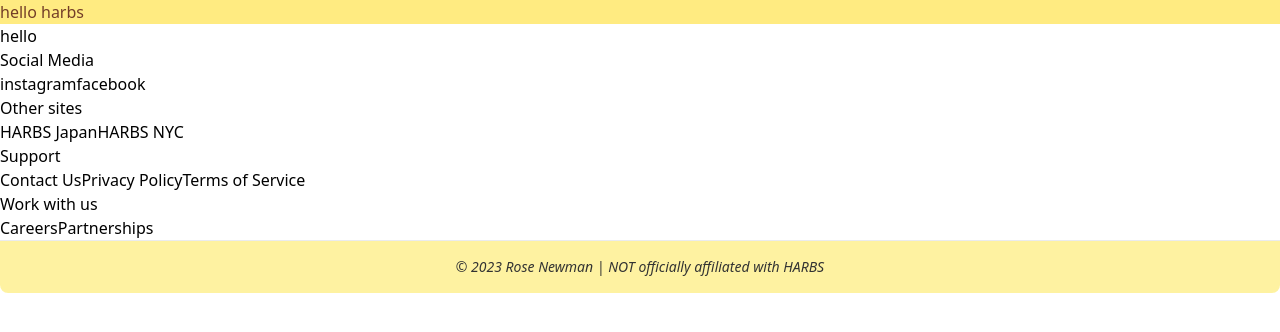
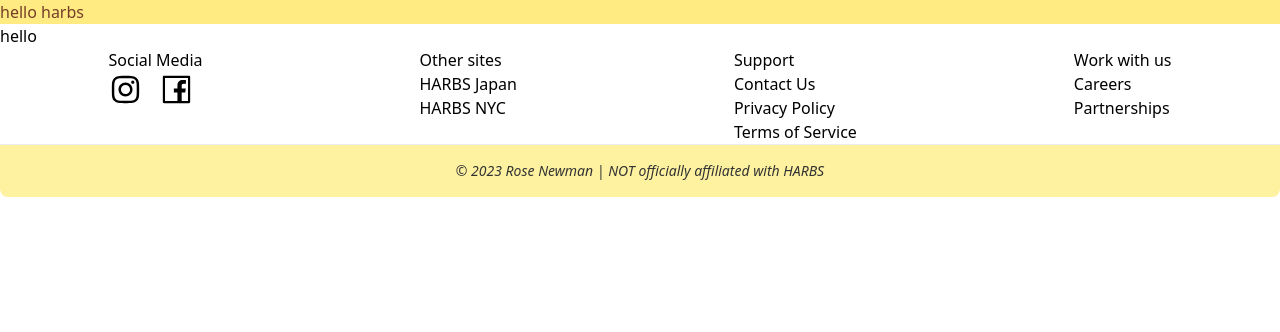
Before and after one commit to rosalie0/harbs-react, a React (Vite) app: page / in a window 1280 px wide. Shown: the top 332 px of the page. Built offline with nearby package versions, Linux system fonts and the light colour scheme.

Commit message:
flexbox basics

```diff
--- a/src/components/footer/FooterContent.tsx
+++ b/src/components/footer/FooterContent.tsx
@@ -1,33 +1,44 @@
 import React from "react";
+import {
+  AiOutlineFacebook,
+  AiFillFacebook,
+  AiOutlineInstagram,
+} from "react-icons/ai";
 
 const FooterContent = () => {
   return (
     <div>
-      <div>
+      <div className="flex justify-around">
         <div>
           <h4>Social Media</h4>
-          <a href="https://www.instagram.com/harbs1981/">instagram</a>
+          <div className="flex gap-4">
+            <a href="https://www.instagram.com/harbs1981/">
+              <AiOutlineInstagram size={35} />
+            </a>
             <a href="https://www.facebook.com/pages/Harbs-Soho/1553774908101878">
-            facebook
+              <AiOutlineFacebook size={35} />
             </a>
           </div>
+        </div>
 
-        <div>
+        <div className="flex flex-col">
           <h4>Other sites</h4>
           <a href="https://www.harbs.co.jp/">HARBS Japan</a>
           <a href="https://www.harbsnyc.com/">HARBS NYC</a>
         </div>
 
+        <div className="flex flex-col">
           <h4>Support</h4>
           <a href="https://www.harbs.co.jp/company/contact_page/">Contact Us</a>
           <a href="https://www.harbs.co.jp/company/privacy/">Privacy Policy</a>
           <a href="">Terms of Service</a>
         </div>
 
-      <div>
+        <div className="flex flex-col">
           <h4>Work with us</h4>
           <a href="https://www.harbsnyc.com/hiring/">Careers</a>
           <a href="https://www.harbsnyc.com/hiring/">Partnerships</a>
+        </div>
       </div>
     </div>
   );
```
Lines whose indentation alone changed are shown as unchanged.
